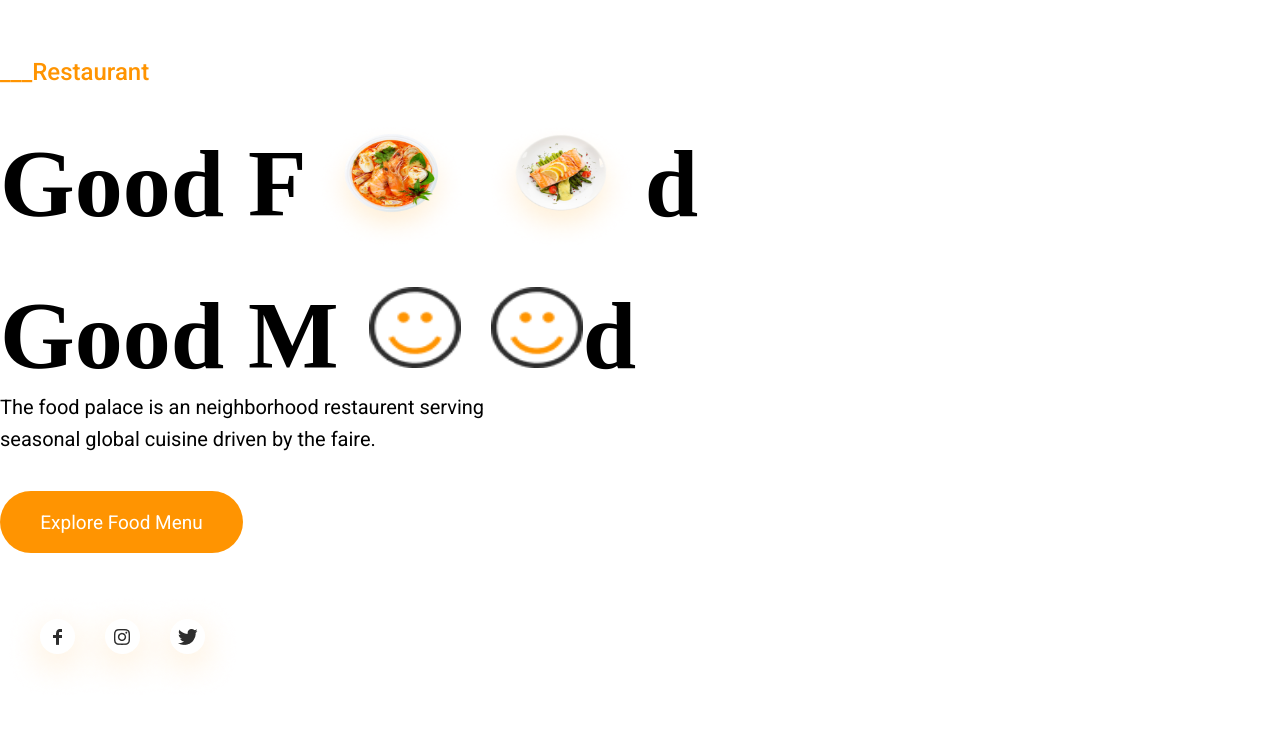
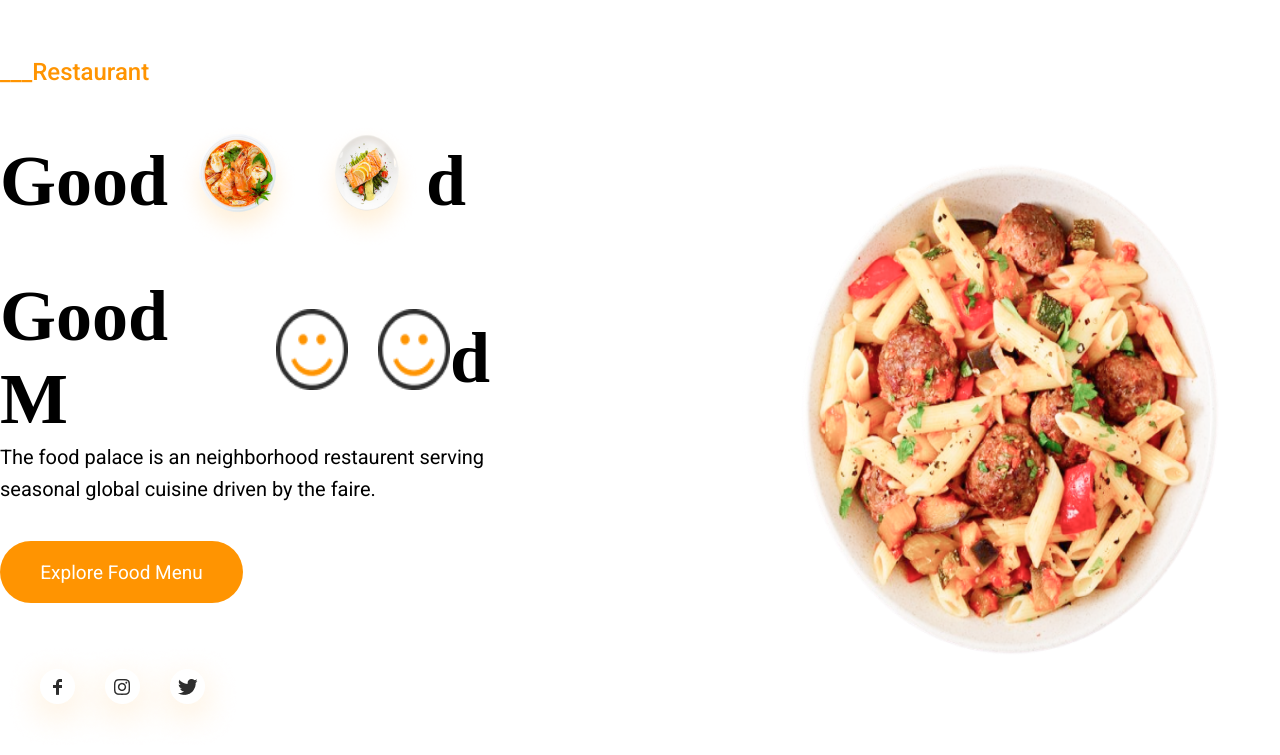
Before and after one commit to Istamovashakhzoda/Landing, a plain HTML site: page index.html in a window 1280 px wide. Shown: the part 177-932 px from the top of the page. Before the commit the page ends 885 px from the top, so only its background shows below. Drawn offline with Linux system fonts and the light colour scheme.

Commit message:
git commit

```diff
--- a/index.html
+++ b/index.html
@@ -27,9 +27,11 @@
         <div class="afterhead">
             <div class="leftside">
                 <h2>___Restaurant</h2>
-                <h1>Good  F <span><img style="width: 169px; height: 170px; padding-top: 28px;" src="./assest/image/meal.3.png" alt=""></span><span><img style="width: 169px; height: 170px; padding-top: 28px;" src="./assest/image/meal.2.png" alt=""></span>d</h1>
-                <h1>Good M <span><img style="margin:0 30px;" src="./assest/icons/Mood 1.png" alt=""></span><span><img src="./assest/icons/Mood 1.png" alt=""></span>d</h1>
-              <p>The food palace is an neighborhood restaurent serving
+                <h1>Good  <span><img style="width: 139px; height: 170px; padding-top: 28px;" src="./assest/image/meal.3.png" alt=""></span><span><img style="width: 119px; height: 170px; padding-top: 28px;" src="./assest/image/meal.2.png" alt=""></span>d</h1>
+                <div class="spanimg">
+                    <h1>Good M <span><img style="margin:0 30px;" src="./assest/icons/Mood 1.png" alt=""></span><span><img src="./assest/icons/Mood 1.png" alt=""></span>d</h1>
+                </div>
+                <p>The food palace is an neighborhood restaurent serving
                 <br>
                 seasonal global cuisine driven by the faire.</p>
                 <br><br>
@@ -37,7 +39,17 @@
                 <br><br><br>
                 <img src="./assest/icons/social.png" alt="">
             </div>
+            <div class="rightside">
+                <img src="./assest/image/SDBK3gjNFb-removebg 1.png" alt="">
+            </div>
         </div>
     </header>
+    <section>
+        <div class="sectionbox">
+            <div class="souseside">
+
+            </div>
+        </div>
+    </section>
 </body>
 </html>
--- a/style.css
+++ b/style.css
@@ -30,8 +30,13 @@
 
 .afterhead{
     display: flex;
-    justify-content: space-between;
     margin-top: 60px;
+    align-items: center;
+    justify-content: center;
+}
+
+.leftside{
+    width: 500px;
 }
 
 .leftside h2{
@@ -46,11 +51,11 @@
     display: flex;
     align-items: center;
     font-weight: 800;
-    font-size: 96px;
+    font-size: 72px;
 }
 
 .leftside h1 span img{
-    width: 92px;
+    width: 72px;
     height: 81px;
 }
 
@@ -70,4 +75,18 @@
     border: none;
     font-size: 19px;
     font-family: Roboto;
+    /* margin-top: -490px; */
 }
+
+.rightside img{
+    width: 790px;
+    height: 600px;
+    /* margin-top: -50px; */
+}
+
+
+/* .firstimg{
+    padding-top:225px;
+    padding-left:20px; */
+
+/* } */
```
